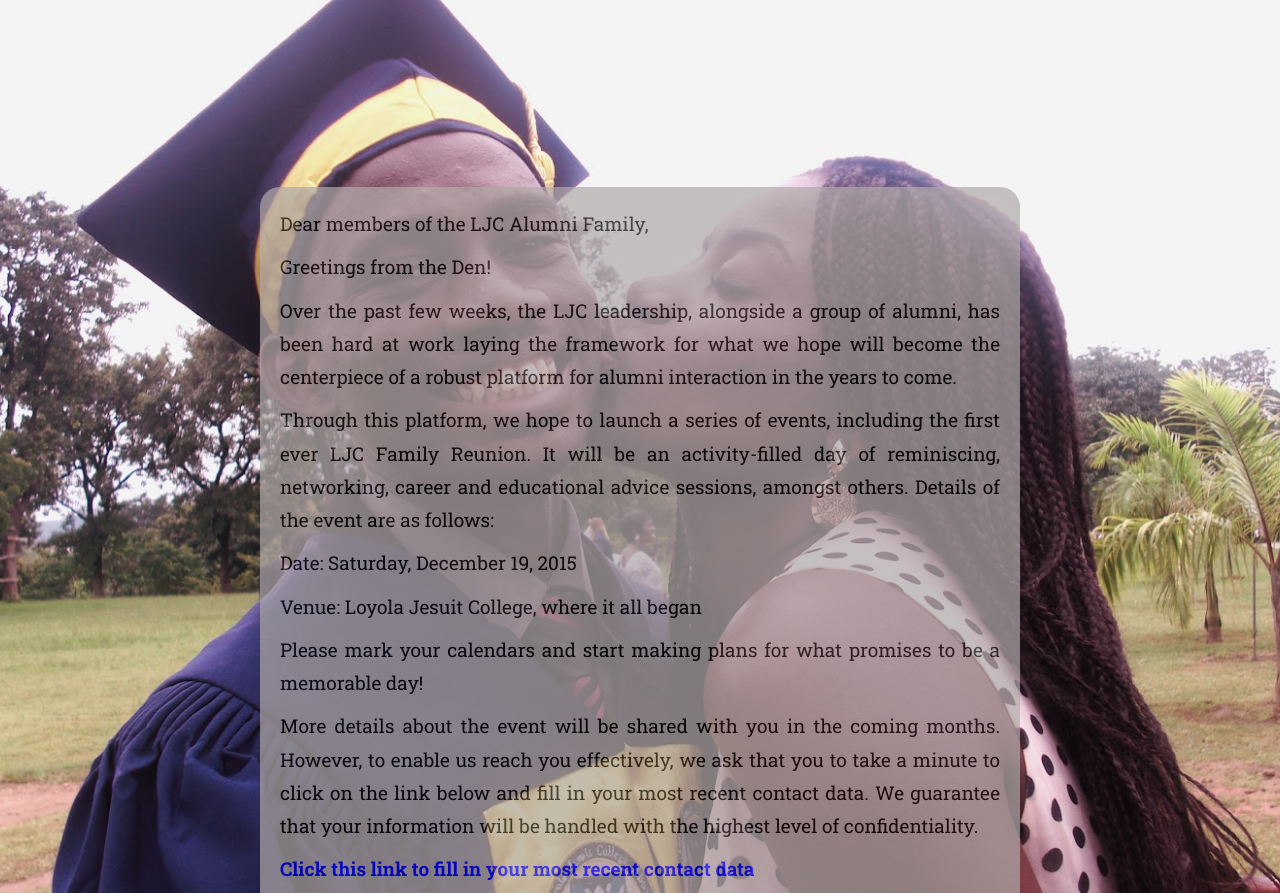
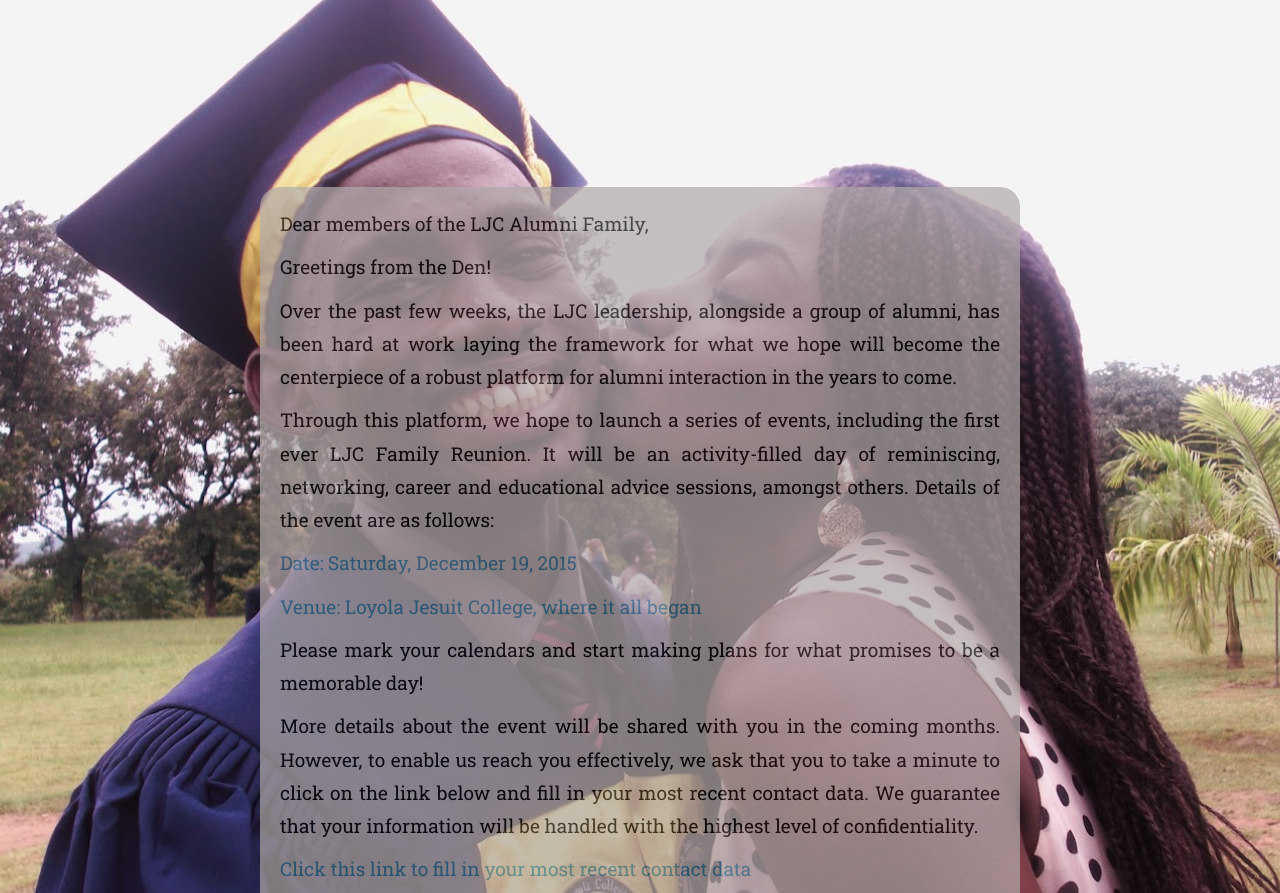
Before and after one commit to andela-asolomon/ljc, a plain HTML site: page index.html in a window 1280 px wide. Shown: the part 53-946 px from the top of the page. Drawn offline with nearby package versions, Linux system fonts and the light colour scheme; a web font is replaced by a local one.

Commit message:
Change Color

```diff
--- a/index.html
+++ b/index.html
@@ -80,22 +80,22 @@
 
                         <p class="text-justify">Through this platform, we hope to launch a series of events, including the first ever LJC Family Reunion. It will be an activity-filled day of reminiscing, networking, career and educational advice sessions, amongst others. Details of the event are as follows: </p>
 
-                        <p class="text-left">Date: Saturday, December 19, 2015</p>
+                        <p class="text-left text-info">Date: Saturday, December 19, 2015</p>
 
-                        <p class="text-left">Venue: Loyola Jesuit College, where it all began</p>
+                        <p class="text-left text-info">Venue: Loyola Jesuit College, where it all began</p>
 
                         <p class="text-justify">Please mark your calendars and start making plans for what promises to be a memorable day!</p>
 
                         <p class="text-justify">More details about the event will be shared with you in the coming months. However, to enable us reach you effectively, we ask that you to take a minute to click on the link below and fill in your most recent contact data. We guarantee that your information will be handled with the highest level of confidentiality.</p>
 
-                        <p class="text-left"><a href="https://www.surveymonkey.com/s/SWPTGCM" style="font-weight: bold; color: blue;">Click this link to fill in your most recent contact data</a></p>
+                        <p class="text-left"><a href="https://www.surveymonkey.com/s/SWPTGCM" class="text-info">Click this link to fill in your most recent contact data</a></p>
 
                         <p class="text-left">Kind Regards,</p>
 
                         <p class="text-left">Your Alumni Steering Committee</p>
+                    </div>
 
-                        </p>
-                    </div>
+                    <p class="pull-right">Photo by <a href="http://burntbottompot.blogspot.com/2012/07/loyola-jesuit-college-valedictorian.html" class="text-info">Burnt Bottom Pot</a></p>
                 </div>
             </div>
         </header>
```
